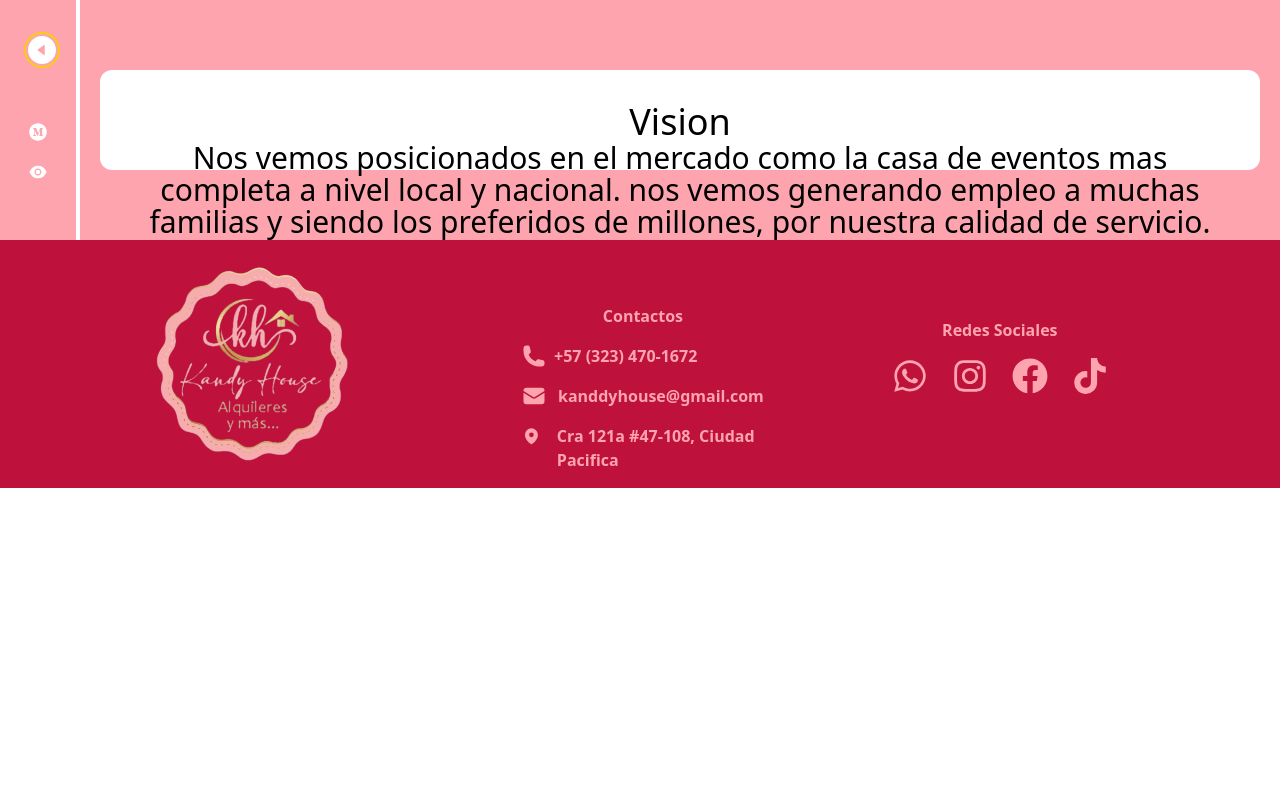
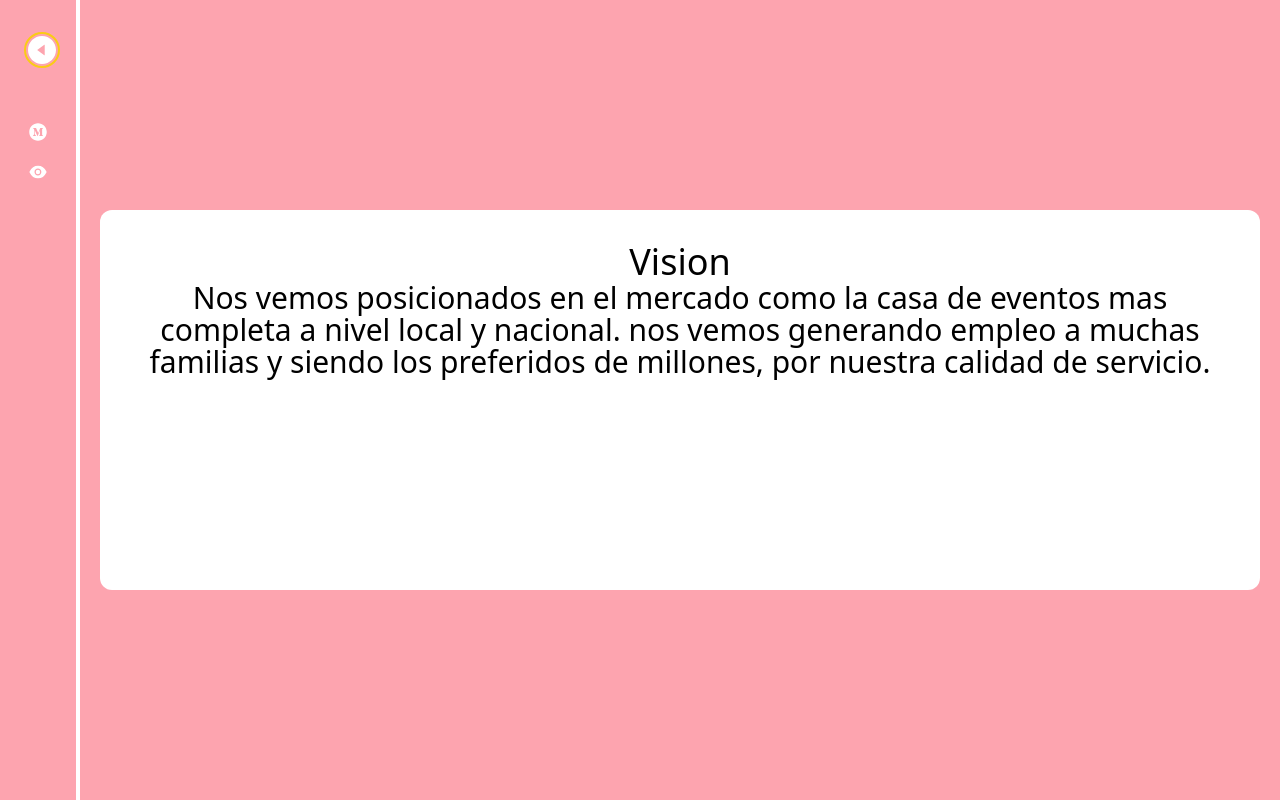
Before and after one commit to AlejandroLargo1031/kandyhouse, a React (Create React App) app: page /src/pages/Vision.jsx in a window 1280 px wide. Shown: the top 800 px of the page. Built offline with nearby package versions, Linux system fonts and the light colour scheme.

Commit message:
cambio de margenes de pantalla en mision y vision

```diff
--- a/src/pages/Mision.jsx
+++ b/src/pages/Mision.jsx
@@ -1,7 +1,7 @@
 function Mision() {
   return (
     <>
-      <div className="w-full bg-rose-300">
+      <div className="w-full h-screen bg-rose-300">
         <h1 className="text-white bg-gray-600 p-2">Mision</h1>
       </div>
     </>
--- a/src/pages/Vision.jsx
+++ b/src/pages/Vision.jsx
@@ -1,34 +1,23 @@
 import React from "react";
 
 export default function Vision() {
-    return (
+  return (
     <>
+      <div className="h-screen w-full place-items-center p-5 bg-rose-300 grid ">
+        <div className="justify-center bg-white h-3/6 p-8 rounded-xl">
+          <h1 className="text-4xl text-center">Vision</h1>
 
-    <div className=" place-items-center p-5 bg-rose-300 grid ">
-    <div className= "justify-center bg-white h-3/6 p-8 rounded-xl">
-        <h1 className="text-4xl text-center">
-           Vision
-
-
-
-        </h1>
-
-         <h1 className="text-center">
-         <p className="text-3xl leading-8  "> Nos vemos posicionados en el mercado como la casa de eventos mas completa a nivel local y nacional.
-        nos vemos generando empleo a muchas familias y siendo los preferidos de millones, por nuestra calidad de servicio.</p>
-         </h1>
-         </div>
-
-    </div>
-
-
-
-
-
-
-
-
-
+          <h1 className="text-center">
+            <p className="text-3xl leading-8  ">
+              {" "}
+              Nos vemos posicionados en el mercado como la casa de eventos mas
+              completa a nivel local y nacional. nos vemos generando empleo a
+              muchas familias y siendo los preferidos de millones, por nuestra
+              calidad de servicio.
+            </p>
+          </h1>
+        </div>
+      </div>
     </>
-    )
+  );
 }
```
